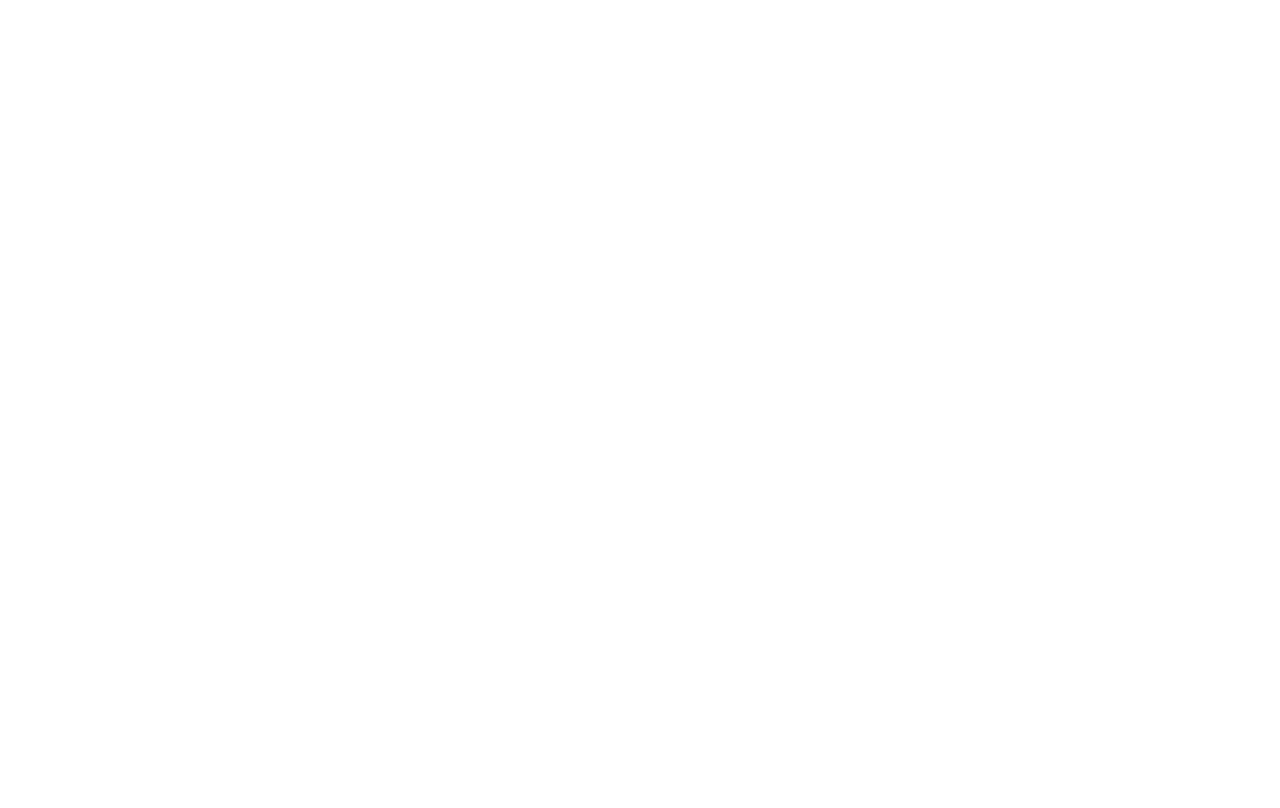
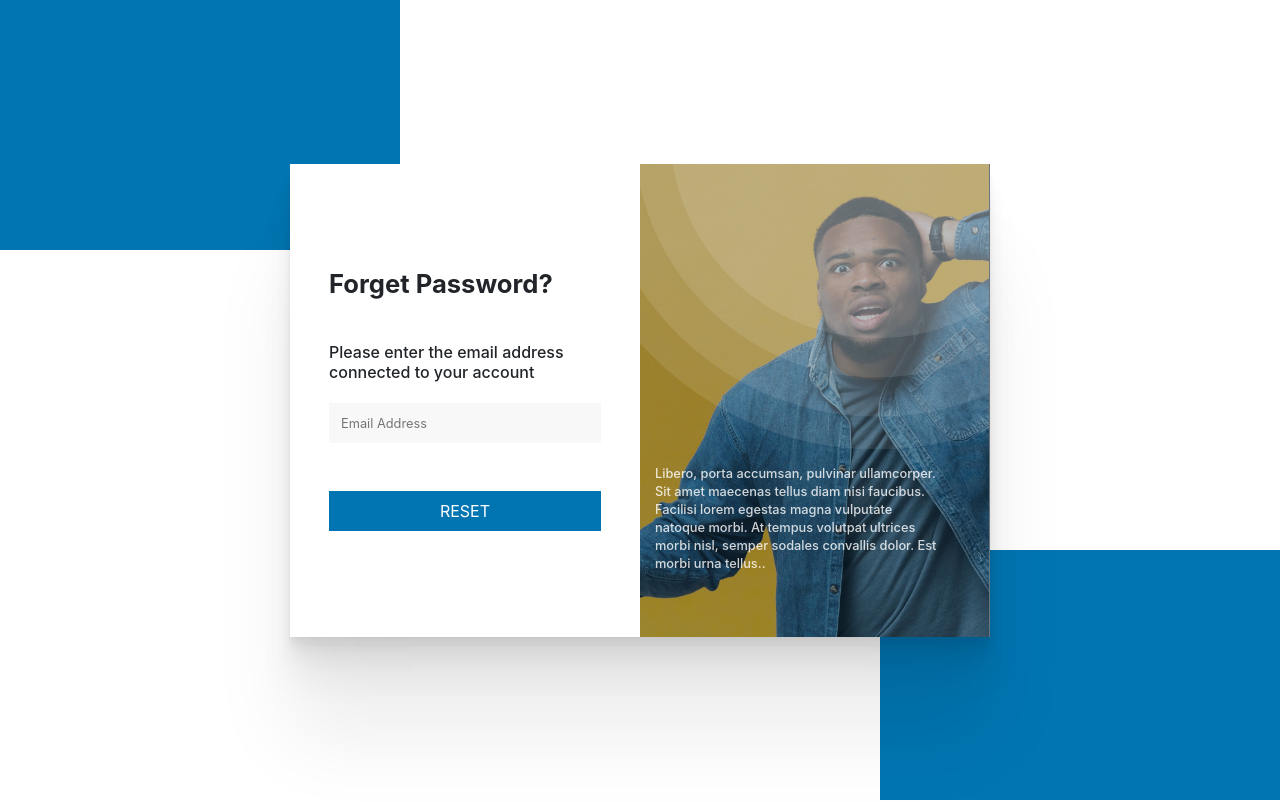
Before and after one commit to EmmanuelOluwafemi/cheksmarketer, a React (Create React App) app: page /forget_password in a window 1280 px wide. Built offline with nearby package versions, Linux system fonts and the light colour scheme.

Commit message:
forget password

```diff
--- a/src/App.js
+++ b/src/App.js
@@ -12,6 +12,7 @@
 import Profile from "./Pages/Profile";
 import EditProfile from "./Pages/Profile/EditProfile";
 import AddCompliant from "./Pages/AddCompliant";
+import ForgetPassword from "./Pages/ForgetPassword";
 
 function App() {
   return (
@@ -20,6 +21,9 @@
         <Redirect exact from="/" to="/login" />
         <Route exact path="/login">
           <Login />
+        </Route>
+        <Route exact path="/forget_password">
+          <ForgetPassword />
         </Route>
         <Route exact path="/dashboard">
           <AdminDashboard />
--- /dev/null
+++ b/src/Pages/ForgetPassword/index.js
@@ -0,0 +1,144 @@
+import React, { useState } from "react";
+import { Snackbar } from "@material-ui/core";
+
+import { InputSection, LoginBgStyle, LoginRow } from "../Login";
+import AuthLayout from "../../Layout/AuthLayout";
+import Axios from "../../lib/Axios";
+
+const ForgetPassword = (props) => {
+  // States
+  const [errorMessage, setErrorMessage] = useState("");
+  const [emailValue, setEmailValue] = useState("");
+  const [submitted, setSubmitted] = useState(false);
+  const [result, setResult] = useState(false);
+  const [successMessage, setSuccessMessage] = useState("");
+  const [showSnackBar, setShowSnackBar] = useState(false);
+
+  // handle err
+  const handleClick = (mes) => {
+    setErrorMessage(mes);
+    setShowSnackBar(true);
+  };
+
+  const handleClose = () => {
+    setShowSnackBar(false);
+  };
+
+  // Form Handler
+  const onSubmit = (e) => {
+    e.preventDefault();
+    if (emailValue) {
+      setSubmitted(true);
+      const data = {
+        email: emailValue,
+      };
+      return Axios.post("/password/email", data)
+        .then((res) => {
+          const token = res.data.message;
+          setSuccessMessage(token);
+          setSubmitted(false);
+          setResult(true);
+        })
+        .catch((err) => {
+          console.log(err.response.data.message);
+          setSubmitted(false);
+          handleClick("No account found with this email");
+        });
+    } else {
+      handleClick("Email is required");
+    }
+  };
+
+  const openMail = (e) => {
+    e.preventDefault();
+  };
+
+  return (
+    <AuthLayout>
+      <Snackbar
+        anchorOrigin={{
+          vertical: "bottom",
+          horizontal: "center",
+        }}
+        open={showSnackBar}
+        onClose={handleClose}
+        message={errorMessage}
+        key={"top center"}
+      />
+      <LoginRow className="row">
+        <InputSection className="col-md-6 bg-white">
+          {!result ? (
+            <form onSubmit={onSubmit}>
+              <h1>Forget Password?</h1>
+              <div className="inputGroup" style={{ marginTop: "2.5rem" }}>
+                <label htmlFor="">
+                  Please enter the email address connected to your account
+                </label>
+                <input
+                  type="email"
+                  name="email"
+                  value={emailValue}
+                  onChange={(e) => setEmailValue(e.target.value)}
+                  placeholder="Email Address"
+                  style={{ marginTop: "0.5rem" }}
+                />
+              </div>
+              <button type="submit" style={{ marginTop: "3rem" }}>
+                {submitted ? (
+                  <div className="spinner-border text-dark" role="status"></div>
+                ) : (
+                  "Reset"
+                )}
+              </button>
+            </form>
+          ) : (
+            <form onSubmit={openMail}>
+              <div>
+                <img
+                  src="https://www.sentandsecure.com/wp-content/uploads/email-logo-e1548269994155.jpg"
+                  alt="Success"
+                  style={{ width: "200px", display: "block", margin: "auto" }}
+                />
+                <p
+                  style={{
+                    width: "80%",
+                    display: "block",
+                    margin: "auto",
+                    textAlign: "center",
+                  }}
+                >
+                  {successMessage} Kindly check your mail.
+                </p>
+                {/* <button type="submit" style={{ marginTop: "3rem" }}>
+                  <a
+                    style={{
+                      color: "inherit",
+                      "&:hover": {
+                        textDecoration: "none",
+                      },
+                    }}
+                    href="mailto:"
+                  >
+                    Open Mail
+                  </a>
+                </button> */}
+              </div>
+            </form>
+          )}
+        </InputSection>
+        <LoginBgStyle className="col-md-6 d-none d-md-block bg-secondary">
+          <div className="contentNew">
+            <p>
+              Libero, porta accumsan, pulvinar ullamcorper. Sit amet maecenas
+              tellus diam nisi faucibus. Facilisi lorem egestas magna vulputate
+              natoque morbi. At tempus volutpat ultrices morbi nisl, semper
+              sodales convallis dolor. Est morbi urna tellus..
+            </p>
+          </div>
+        </LoginBgStyle>
+      </LoginRow>
+    </AuthLayout>
+  );
+};
+
+export default ForgetPassword;
--- a/src/Pages/Login/index.js
+++ b/src/Pages/Login/index.js
@@ -1,4 +1,4 @@
-import React, {useState} from "react";
+import React, { useState } from "react";
 
 import Styled from "styled-components";
 
@@ -79,7 +79,8 @@
 
             <div className="inputGroup">
               <label htmlFor="">Email</label>
-              <input type="email"
+              <input
+                type="email"
                 name="email"
                 value={emailValue}
                 onChange={(e) => setEmailValue(e.target.value)}
@@ -94,16 +95,18 @@
                 placeholder="Enter Your Password"
                 value={passwordValue}
                 onChange={(e) => setPasswordValue(e.target.value)}
-               />
+              />
             </div>
             <div className="linkContainer">
               <Link className="linked">Forgot Password?</Link>
             </div>
-            <button type="submit">{submitted ? (
+            <button type="submit">
+              {submitted ? (
                 <div className="spinner-border text-dark" role="status"></div>
               ) : (
                 "Log In"
-              )}</button>
+              )}
+            </button>
           </form>
         </InputSection>
         <LoginBgStyle className="col-md-6 d-none d-md-block bg-secondary">
@@ -123,13 +126,13 @@
 
 export default Login;
 
-const LoginRow = Styled.div`
+export const LoginRow = Styled.div`
     width: 100%;
     min-height: 473px;
     margin: 0;
 `;
 
-const LoginBgStyle = Styled.div`
+export const LoginBgStyle = Styled.div`
   position: relative;
   background-image: url(${loginBg});
   background-size: contain;
@@ -153,7 +156,7 @@
   }
 `;
 
-const InputSection = Styled.div`
+export const InputSection = Styled.div`
     display: flex;
     justify-content: center;
     align-items: center;
```
Also changed, not shown: src/Pages/ForgetPassword/Reset.js (added, +121 -0 lines), 1 other file (tests, documents, lock files or other folders).
